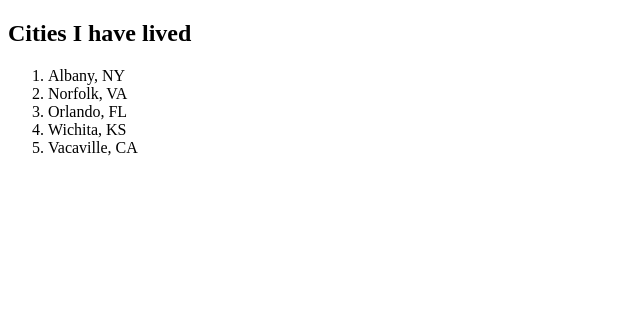
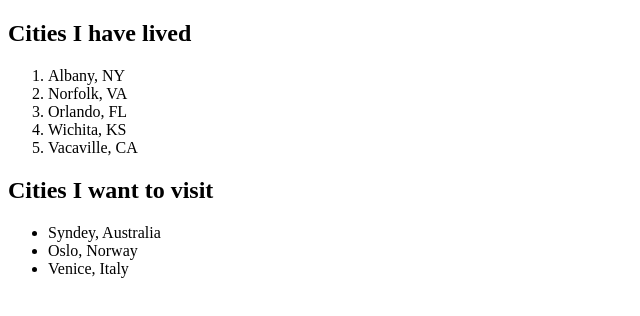
Before and after one commit to jmidd2/html-pre-exercise, a plain HTML site: page index.html in a window 1280 px wide. Shown: the whole page, without its empty margins (0-640 px from the left). Drawn offline with Linux system fonts and the light colour scheme.

```diff
--- a/index.html
+++ b/index.html
@@ -15,6 +15,11 @@
     <li>Wichita, KS</li>
     <li>Vacaville, CA</li>
   </ol>
-
+  <h2>Cities I want to visit</h2>
+  <ul>
+    <li>Syndey, Australia</li>
+    <li>Oslo, Norway</li>
+    <li>Venice, Italy</li>
+  </ul>
 </body>
 </html>
```
